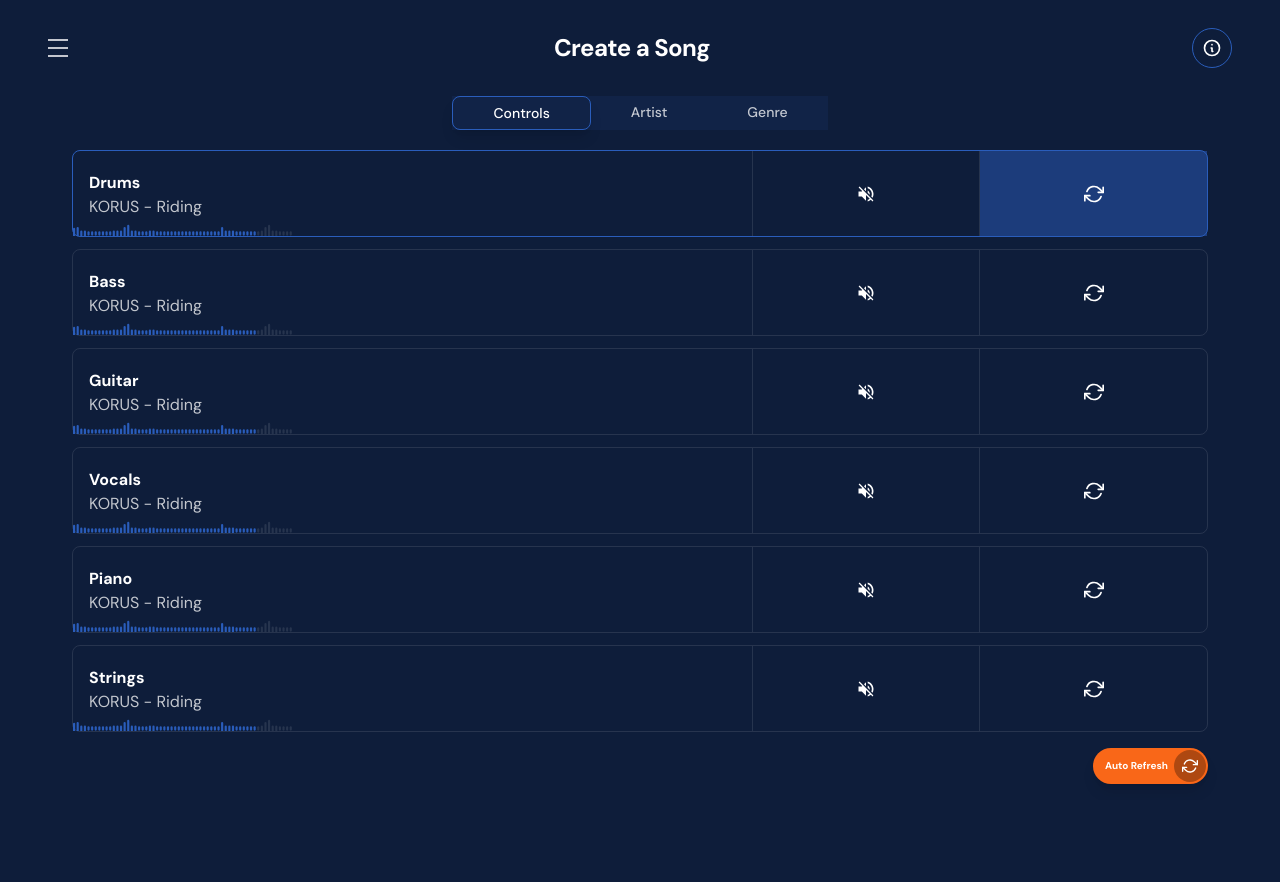
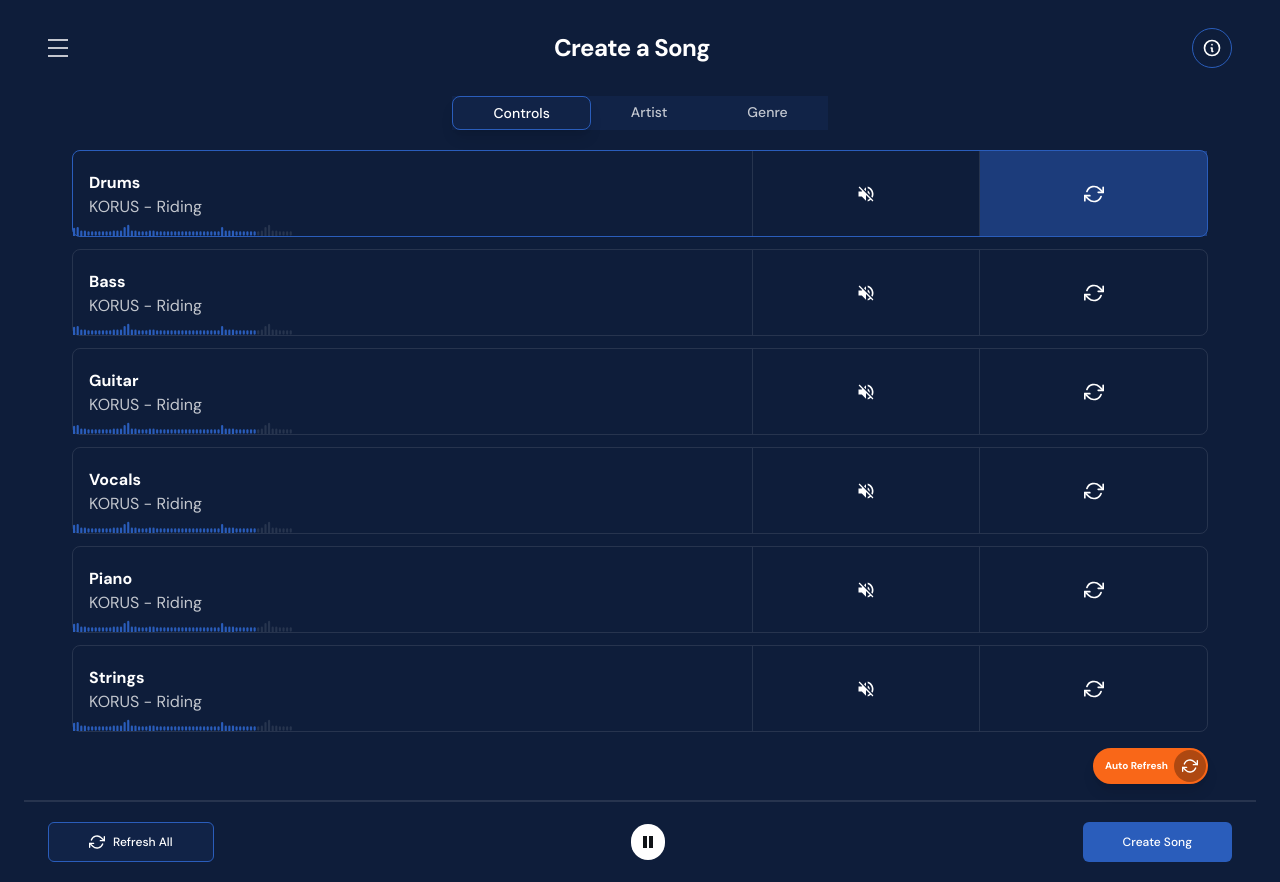
Before and after one commit to HardikRathod123/devstudio-assessment, a Next.js app: page / in a window 1280 px wide. Before the commit the page ends 800 px from the top, so only its background shows below. Built offline with nearby package versions, Linux system fonts and the light colour scheme.

Commit message:
feat(player): added player ui

```diff
--- a/src/app/page.tsx
+++ b/src/app/page.tsx
@@ -1,6 +1,8 @@
 import { ArtistTab } from "@/components/artist-tab";
 import { ControlsTab } from "@/components/controls-tab";
+import { Divider } from "@/components/divider";
 import { GenreTab } from "@/components/genre-tab";
+import { Player } from "@/components/player";
 import { TabItem, Tabs } from "@/components/tabs";
 import { Header } from "@/sections/header";
 
@@ -15,6 +17,8 @@ export default function Home() {
     <div className="container">
       <Header />
       <Tabs tabs={tabs} defaultValue="controls" />
+      <Divider />
+      <Player />
     </div>
   );
 }
--- a/src/components/button.tsx
+++ b/src/components/button.tsx
@@ -13,7 +13,7 @@ const buttonVariants = cva(
           "bg-primary/10 text-foreground hover:bg-primary/40 border border-primary",
       },
       size: {
-        default: "h-10 px-12 py-4",
+        default: "h-10 px-10 py-4",
       },
     },
     defaultVariants: {
--- /dev/null
+++ b/src/components/divider.tsx
@@ -0,0 +1,3 @@
+export const Divider = () => {
+  return <div className="mt-4 h-0.5 max-w-none bg-border" />;
+};
--- /dev/null
+++ b/src/components/player.tsx
@@ -0,0 +1,22 @@
+import { FiRefreshCw } from "react-icons/fi";
+import { Button } from "./button";
+
+export const Player = () => {
+  return (
+    <section>
+      <div className="container py-5">
+        <div className="flex items-center justify-between gap-4">
+          <Button variant={"secondary"}>
+            <FiRefreshCw className="size-2.5" />
+            <span className="text-xs">Refresh All</span>
+          </Button>
+          <div className="inline-flex items-center gap-0.5 rounded-full bg-foreground p-3">
+            <div className="h-3 w-1 bg-[#101317]"></div>
+            <div className="h-3 w-1 bg-[#101317]"></div>
+          </div>
+          <Button className="text-xs">Create Song</Button>
+        </div>
+      </div>
+    </section>
+  );
+};
```
